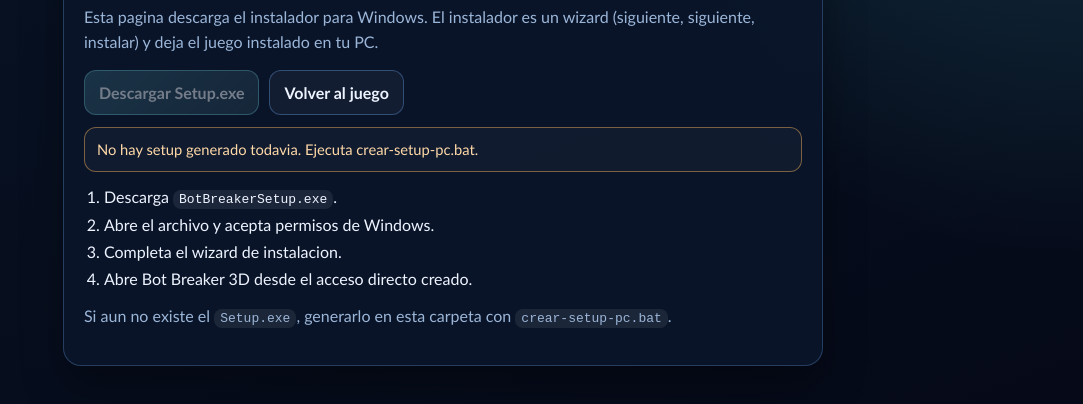
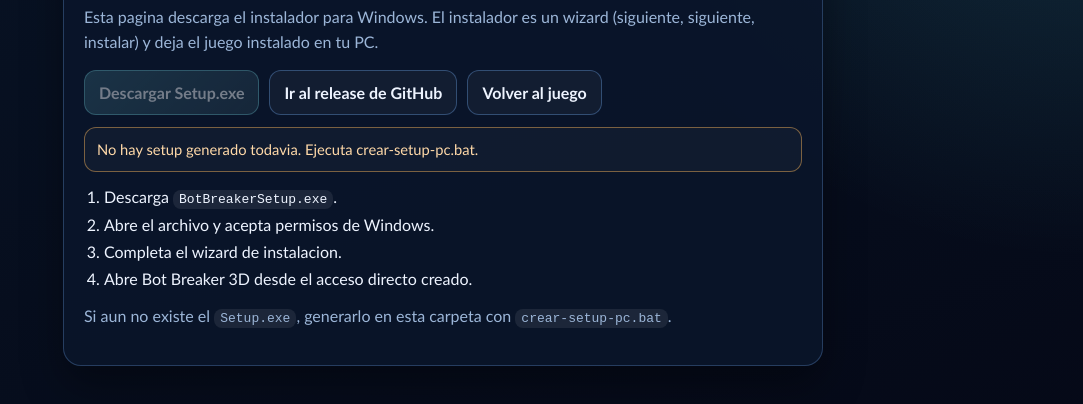
Before and after one commit to MiniBeta832/shooter, a website: page public/pc-installer.html in a window 1280 px wide. Shown: the part 254-658 px from the top of the page, without its empty margins (197-1280 px from the left). Drawn offline with Linux system fonts and the light colour scheme; no server answers.

Commit message:
web: add GitHub release button in installer page

```diff
--- a/public/pc-installer.html
+++ b/public/pc-installer.html
@@ -107,6 +107,14 @@
         <a id="download-setup" class="btn primary" href="/installer-output/BotBreakerSetup.exe" download>
           Descargar Setup.exe
         </a>
+        <a
+          class="btn"
+          href="https://github.com/MiniBeta832/shooter/releases/tag/v0.1.0"
+          target="_blank"
+          rel="noopener noreferrer"
+        >
+          Ir al release de GitHub
+        </a>
         <a class="btn" href="/">Volver al juego</a>
       </div>
       <p id="installer-status" class="status">Verificando instalador...</p>
```
